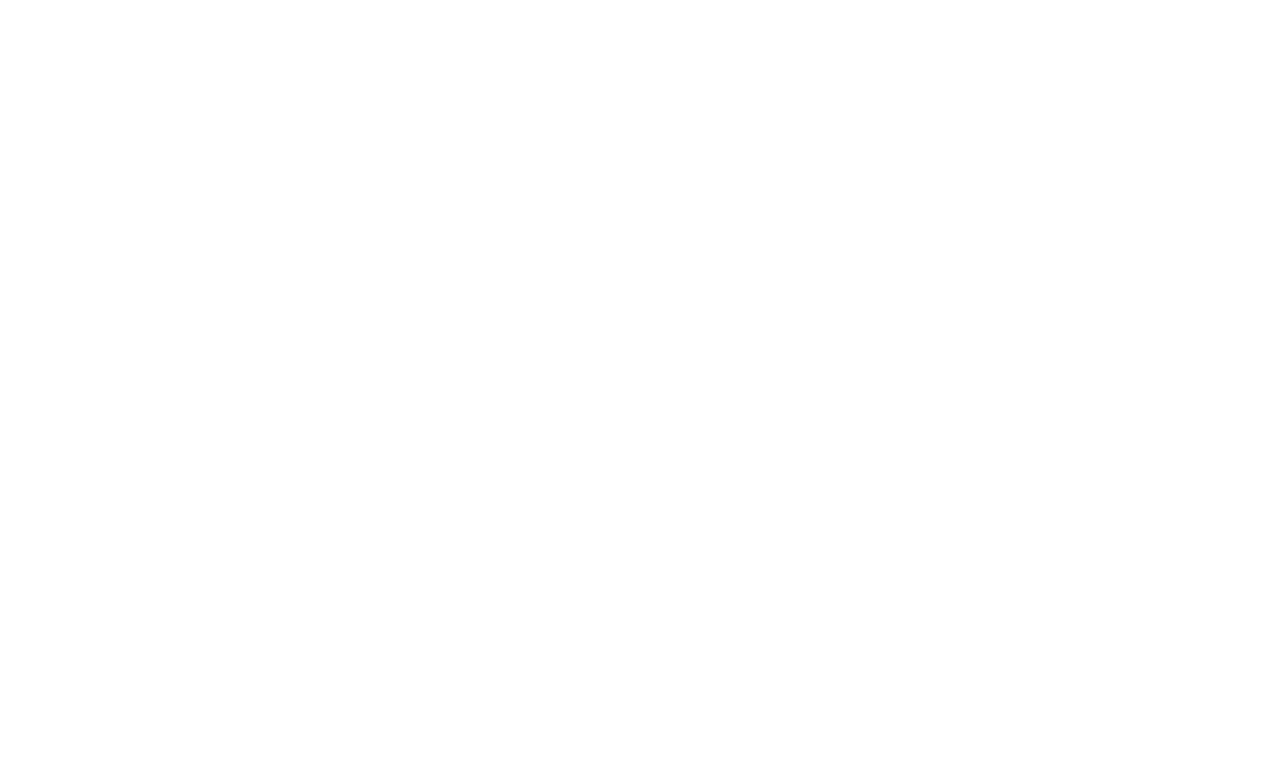
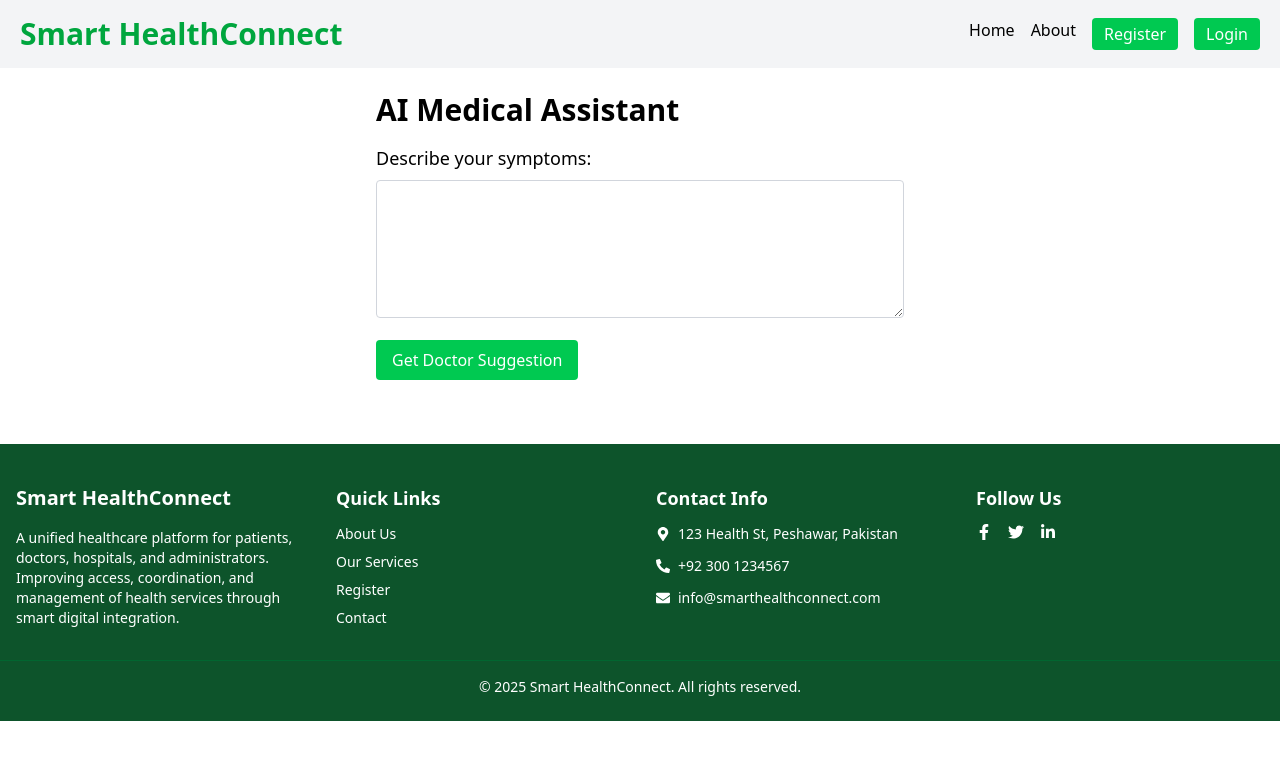
Before and after one commit to HanzalaKhattak/Smart-HealthConnect, a React (Vite) app: page /AiConsultant in a window 1280 px wide. Before the commit this address had no page. Shown: the top 760 px of the page. Built offline with nearby package versions, Linux system fonts and the light colour scheme.

Commit message:
feat: Implement AI Assistant and Consultant components; update routing and UI interactions

```diff
--- a/src/App.jsx
+++ b/src/App.jsx
@@ -10,6 +10,8 @@
 import NearbyPharmas from "./Components/PharmasNearYou/NearbyPharmas"
 import HospNearYou from "./Components/HospitalNearYou/HospNearYou"
 import NearbyHospitals from "./Components/HospitalNearYou/NearbyHospitals"
+import AIAgent from "./Components/AIAgent/AIAgent"
+import AiConsultant from "./Components/AIAgent/AiConsultant"
 
 function App() {
   return(
@@ -29,7 +31,9 @@
           <Route path='/hospital-near-you' element={<HospNearYou />} />
           <Route path='/nearby-hospitals' element={<NearbyHospitals />} />
           <Route path="/" element={<DocCards />} />
-        <Route path="/doctors/:specialization" element={<Doctors />} />
+          <Route path='/' element={<AIAgent />} />
+          <Route path='/AiConsultant' element={<AiConsultant />} />
+          <Route path="/doctors/:specialization" element={<Doctors />} />
         </Route>
       </Routes>
     </BrowserRouter>
--- a/src/Components/AIAgent.jsx
+++ /dev/null
@@ -1,22 +0,0 @@
-import React from 'react'
-import img2 from '../Assets/AIAgentAssets/AIAgent.png'
-
-const AIAgent = () => {
-  return (
-    <>
-      <div className='flex items-center justify-center '>
-            <div className='flex justify-evenly items-center w-auto border-3 rounded-xl border-green-500 px-4'>
-              <div>
-              <p className='text-2xl'><b className='font-bold text-3xl'>Hello</b>, I am an AI Assistant at your service.</p>
-              <p className='text-xl'>Tell me about your symptoms, and I will suggest the appropriate doctors.</p>
-              </div>
-              <div>
-                  <img src={img2} className='w-30' />
-              </div>
-            </div>
-      </div>
-    </>
-  )
-}
-
-export default AIAgent
--- /dev/null
+++ b/src/Components/AIAgent/AIAgent.jsx
@@ -0,0 +1,34 @@
+import React from 'react';
+import { useNavigate } from 'react-router-dom';
+import img2 from '../../Assets/AIAgentAssets/AIAgent.png'
+
+const AIAgent = () => {
+  const navigate = useNavigate();
+
+  const handleClick = () => {
+    navigate('/AiConsultant');
+  };
+
+  return (
+    <div className='flex items-center justify-center'>
+      <div
+        onClick={handleClick}
+        className='cursor-pointer flex justify-evenly items-center w-auto border-3 rounded-xl border-green-500 px-4'
+      >
+        <div>
+          <p className='text-2xl'>
+            <b className='font-bold text-3xl'>Hello</b>, I am an AI Assistant at your service.
+          </p>
+          <p className='text-xl'>
+            Tell me about your symptoms, and I will suggest the appropriate doctors.
+          </p>
+        </div>
+        <div>
+          <img src={img2} className='w-30' />
+        </div>
+      </div>
+    </div>
+  );
+};
+
+export default AIAgent;
--- /dev/null
+++ b/src/Components/AIAgent/AiConsultant.jsx
@@ -0,0 +1,55 @@
+import React, { useState } from 'react';
+
+const AiConsultant = () => {
+  const [symptoms, setSymptoms] = useState('');
+  const [doctorType, setDoctorType] = useState('');
+
+  const handleSubmit = (e) => {
+    e.preventDefault();
+
+    // Simple logic for mapping symptoms to doctor types (you can expand this later)
+    const symptomLower = symptoms.toLowerCase();
+
+    if (symptomLower.includes('tooth') || symptomLower.includes('gum')) {
+      setDoctorType('You should visit a Dentist.');
+    } else if (symptomLower.includes('heart') || symptomLower.includes('chest pain')) {
+      setDoctorType('You should consult a Cardiologist.');
+    } else if (symptomLower.includes('skin') || symptomLower.includes('rash')) {
+      setDoctorType('You should see a Dermatologist.');
+    } else if (symptomLower.includes('fever') || symptomLower.includes('cough')) {
+      setDoctorType('You should visit a General Physician.');
+    } else {
+      setDoctorType('Please consult a General Physician for further diagnosis.');
+    }
+  };
+
+  return (
+    <div className='p-6 max-w-xl mx-auto'>
+      <h1 className='text-3xl font-bold mb-4'>AI Medical Assistant</h1>
+      <form onSubmit={handleSubmit}>
+        <label className='block mb-2 text-lg font-medium'>Describe your symptoms:</label>
+        <textarea
+          value={symptoms}
+          onChange={(e) => setSymptoms(e.target.value)}
+          className='w-full border border-gray-300 rounded p-2 mb-4'
+          rows='5'
+          required
+        />
+        <button
+          type='submit'
+          className='bg-green-500 hover:bg-green-600 text-white px-4 py-2 rounded'
+        >
+          Get Doctor Suggestion
+        </button>
+      </form>
+
+      {doctorType && (
+        <div className='mt-6 p-4 bg-green-100 border border-green-400 rounded'>
+          <p className='text-xl font-semibold'>{doctorType}</p>
+        </div>
+      )}
+    </div>
+  );
+};
+
+export default AiConsultant;
--- a/src/Components/BookAppointment.jsx
+++ b/src/Components/BookAppointment.jsx
@@ -4,6 +4,7 @@
   return (
     <>
       <div className='flex items-center justify-center'>
+        <button className='hover:cursor'>
         <div className='flex justify-between w-auto items-center border-3 rounded-xl border-green-500 shadow-md px-2'>
           <div>
               <h1 className='text-3xl font-bold'>Consult a Doctor</h1>
@@ -13,6 +14,7 @@
               <img src={img3} className='w-28 h-28 p-1 rounded-lg ' />
           </div>
         </div>
+        </button>
       </div>
     </>
   )
--- a/src/Components/HospitalNearYou/HospNearYou.jsx
+++ b/src/Components/HospitalNearYou/HospNearYou.jsx
@@ -10,7 +10,8 @@
   };
   return (
     <>
-      <div className='flex items-center justify-center mt-8 hover:pointer-none:' onClick={handleClick}>
+      <div className='flex items-center justify-center mt-8 hover:pointer-none:' >
+                  <button className='hover:cursor' onClick={handleClick}>
                   <div className='flex justify-evenly items-center w-200 border-3 rounded-xl border-green-500'>
                     <div>
                     <p className='text-2xl'><b className='font-bold text-3xl'>Search</b>  Hospitals near you.</p>
@@ -20,6 +21,7 @@
                         <img src={img4} className='w-30' />
                     </div>
                   </div>
+                  </button>
             </div>
     </>
   )
--- a/src/Components/PharmasNearYou/PharmasNearYou.jsx
+++ b/src/Components/PharmasNearYou/PharmasNearYou.jsx
@@ -10,7 +10,8 @@
     };
   return (
     <>
-        <div className='flex items-center flex-col justify-center mt-8' onClick={handleClick}>
+        <div className='flex items-center flex-col justify-center mt-8'>
+                <button className='hover:cursor' onClick={handleClick}>
                 <div className='flex justify-evenly items-center w-auto border-3 rounded-xl border-green-500 px-8'>
                   <div>
                   <p className='text-2xl'> <b className='font-bold text-3xl'>Search</b> pharmacies nearest to you.</p>
@@ -20,6 +21,7 @@
                       <img src={pharmaIcon} className='w-30 p-2' />
                   </div>
                 </div>
+                </button>
           </div>
         </>
     )
--- a/src/Pages/Home/Home.jsx
+++ b/src/Pages/Home/Home.jsx
@@ -1,6 +1,6 @@
 import React from 'react'
 import img1 from '../Home/HomeAssets/mandf.png'
-import AIAgent from '../../Components/AIAgent'
+import AIAgent from '../../Components/AIAgent/AIAgent'
 import BookAppointment from '../../Components/BookAppointment'
 import HospNearYou from '../../Components/HospitalNearYou/HospNearYou'
 import ShowCard from '../../Components/Specialization Cards/ShowCard'
```
